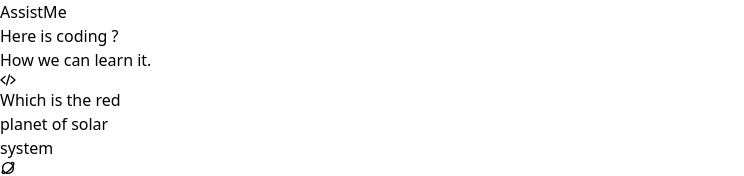
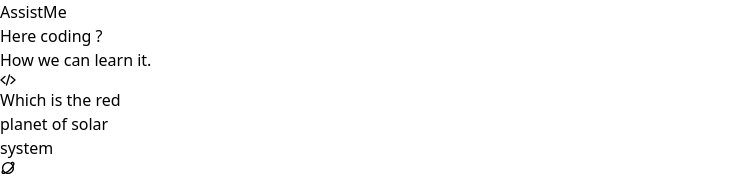
Before and after one commit to I-mgopal/Chat_application, a React (Vite) app: page / in a window 1280 px wide. Shown: the top 176 px of the page, without its empty margins (0-744 px from the left). Built offline with nearby package versions, Linux system fonts and the light colour scheme.

Commit message:
Update App.jsx

```diff
--- a/src/App.jsx
+++ b/src/App.jsx
@@ -73,7 +73,7 @@ const App = () => {
               <h1 className='text-4xl'>AssistMe</h1>
               <div className="boxes mt-[30px] flex items-center gap-2">
                 <div className="card rounded-lg cursor-pointer transition-all hover:bg-[#201f1f] px-[20px] relative min-h-[20vh] bg-[#181818] p-[10px]">
-                  <p className='text-[18px]'>Here is coding ? <br />
+                  <p className='text-[18px]'>Here coding ? <br />
                     How we can learn it.</p>
 
                   <i className=' absolute right-3 bottom-3 text-[18px]'><IoCodeSlash /></i>
```
